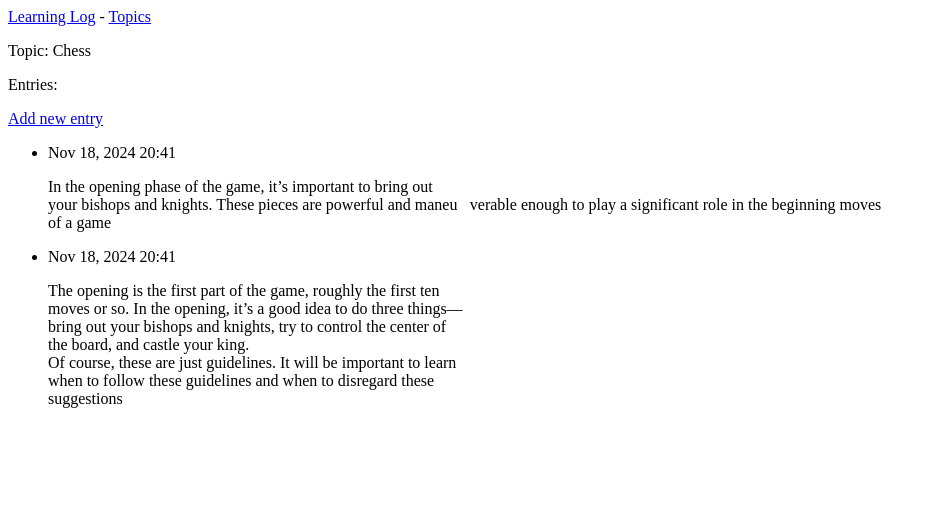
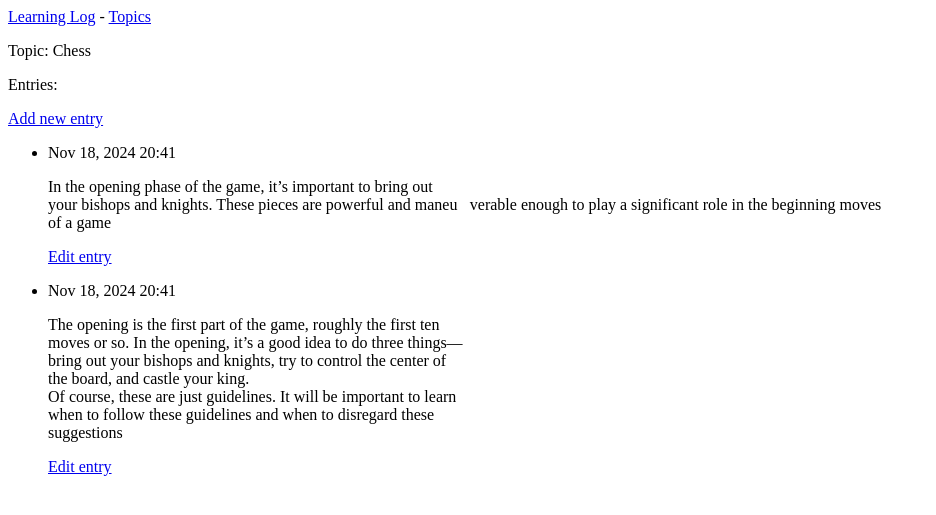
Before and after one commit to RK-0205/Online_journal_system, a Django app: page /topics/1/ in a window 1280 px wide. Shown: the top 515 px of the page, without its empty margins (0-936 px from the left). Run offline with Django 5.2, Linux system fonts and the light colour scheme; data comes from the database, SQL or seed files in the repository; both versions use the stored data as it was after the commit.

Commit message:
Created an edit entry feature

```diff
--- a/learning_logs/templates/learning_logs/topic.html
+++ b/learning_logs/templates/learning_logs/topic.html
@@ -13,6 +13,9 @@
     <li>
         <p>{{ entry.date_added|date:'M d, Y H:i' }}</p>
         <p>{{ entry.text|linebreaks }}</p>
+        <p><a href="{% url 'learning_logs:edit_entry' entry.id %}">
+            Edit entry</a>
+        </p>
     </li>
     {% empty %}
     <li>There are no entries for this topic yet.</li>
--- a/learning_logs/urls.py
+++ b/learning_logs/urls.py
@@ -14,4 +14,6 @@ urlpatterns = [
     path('new_topic/', views.new_topic, name='new_topic'),
     #Page for adding a new entry
     path('new_entry/<int:topic_id>/', views.new_entry, name='new_entry'),
+    #Page for editing an entry.
+    path('edit_entry/<int:entry_id>/', views.edit_entry, name='edit_entry'),
 ]
--- a/learning_logs/views.py
+++ b/learning_logs/views.py
@@ -1,5 +1,5 @@
 from django.shortcuts import render, redirect
-from .models import Topic
+from .models import Topic, Entry
 from .forms import TopicForm, EntryForm
 
 
@@ -56,3 +56,21 @@ def new_entry(request, topic_id):
     #Display a blank or invalid form
     context = {'topic': topic, 'form': form}
     return render(request, 'learning_logs/new_entry.html', context)
+
+def edit_entry(request, entry_id):
+    """Edit an existing entry."""
+    entry = Entry.objects.get(id=entry_id)
+    topic = entry.topic
+
+    if request.method != 'POST':
+        #Initial request; pre-fill form with the current entry.
+        form = EntryForm(instance=entry)
+    else:
+        #POST data submitted; process data.
+        form = EntryForm(instance=entry, data=request.POST)
+        if form.is_valid():
+            form.save()
+            return redirect('learning_logs:topic', topic_id=topic.id)
+
+    context = {'entry': entry, 'topic': topic, 'form': form}
+    return render(request, 'learning_logs/edit_entry.html', context)
```
Also changed, not shown: learning_logs/templates/learning_logs/edit_entry.html (added, +16 -0 lines), db.sqlite3.
